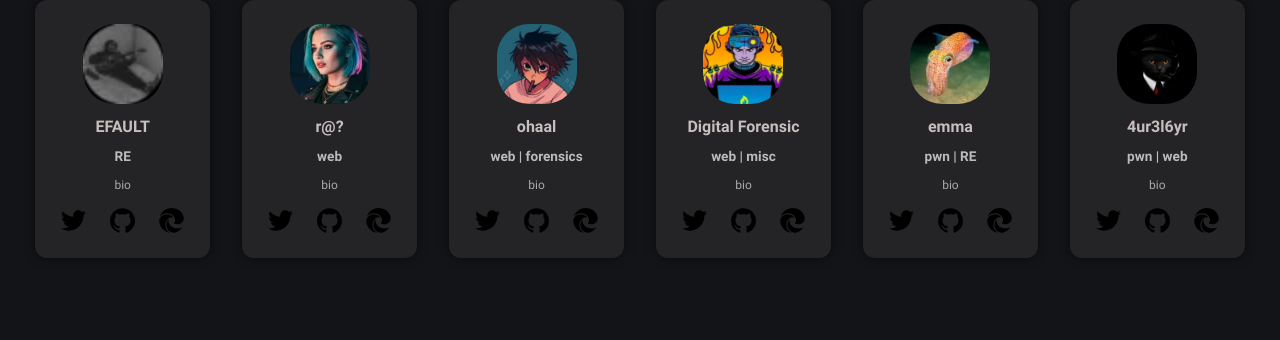
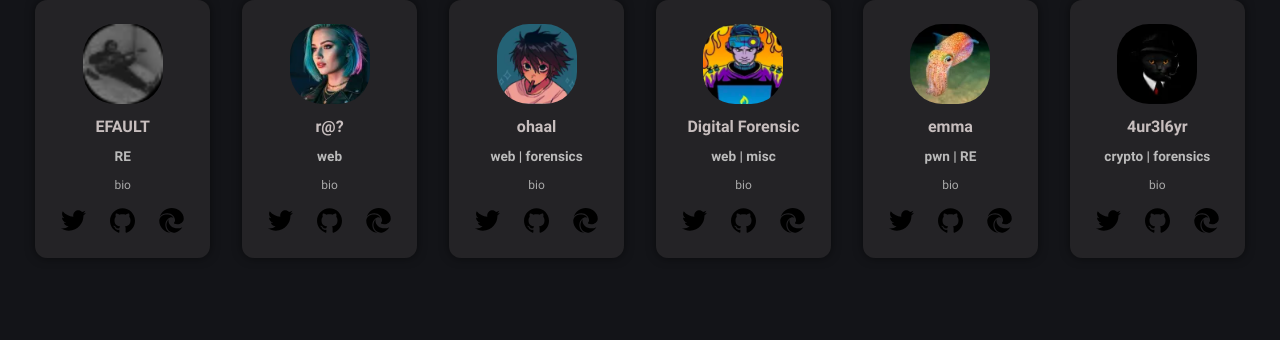
Before and after one commit to M4ntic0re-Team/M4ntic0re-Team.github.io, a Jekyll site: the page built from members/index.html, in a window 1280 px wide. Shown: the part 374-714 px from the top of the page. Built offline with Jekyll 4.4.1, drawn with Linux system fonts in a browser that asks for light colours.

Commit message:
Update member

```diff
--- a/members/index.html
+++ b/members/index.html
@@ -233,7 +233,7 @@ layout: compress
             <div class="member">
               <img class="avatar" src="/assets/img/4ur3l6yr-avatar.png" alt="profile" />
               <div class="player">4ur3l6yr</div>
-              <div class="skills">pwn | web</div>
+              <div class="skills">crypto | forensics</div>
               <div class="bio">bio</div>
               <div class="buttons">
                 <a href="https://twitter.com/" ><img src="/assets/img/twitter.svg" alt="Twitter"></a>
```
